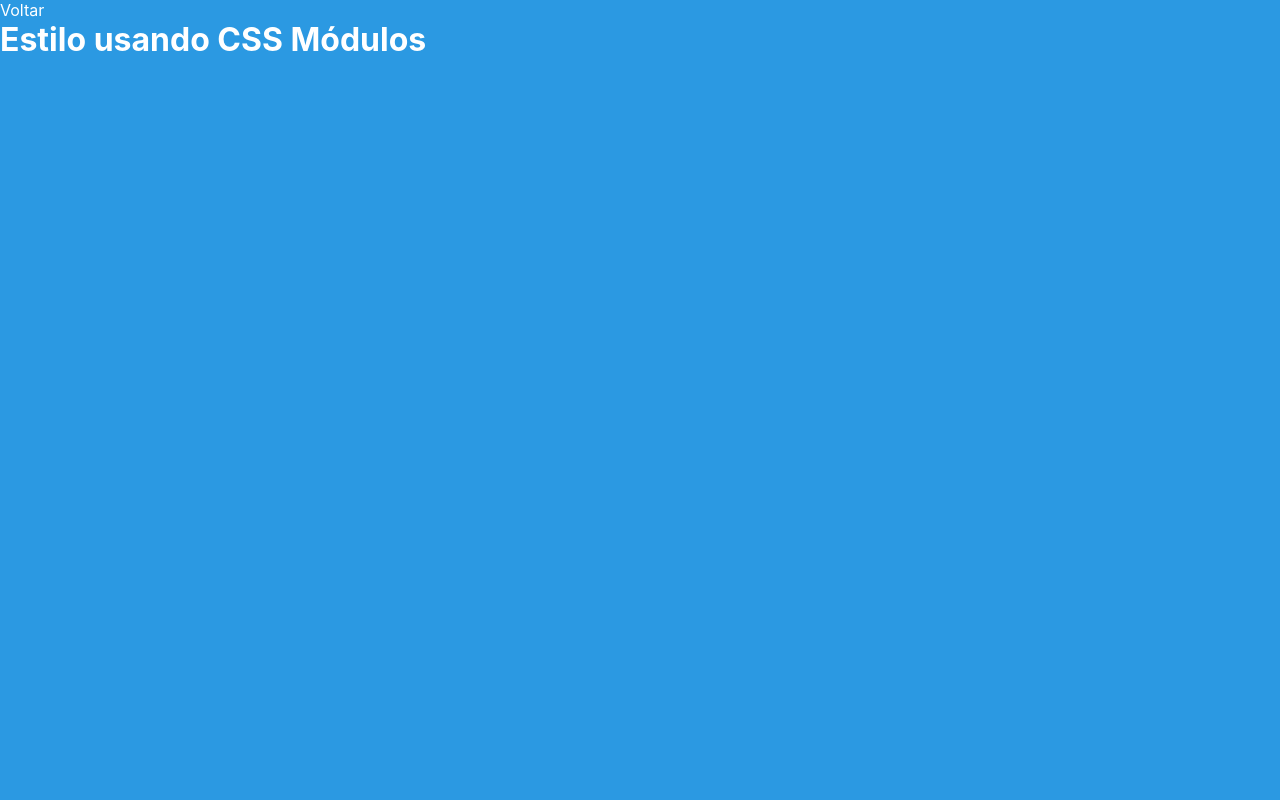
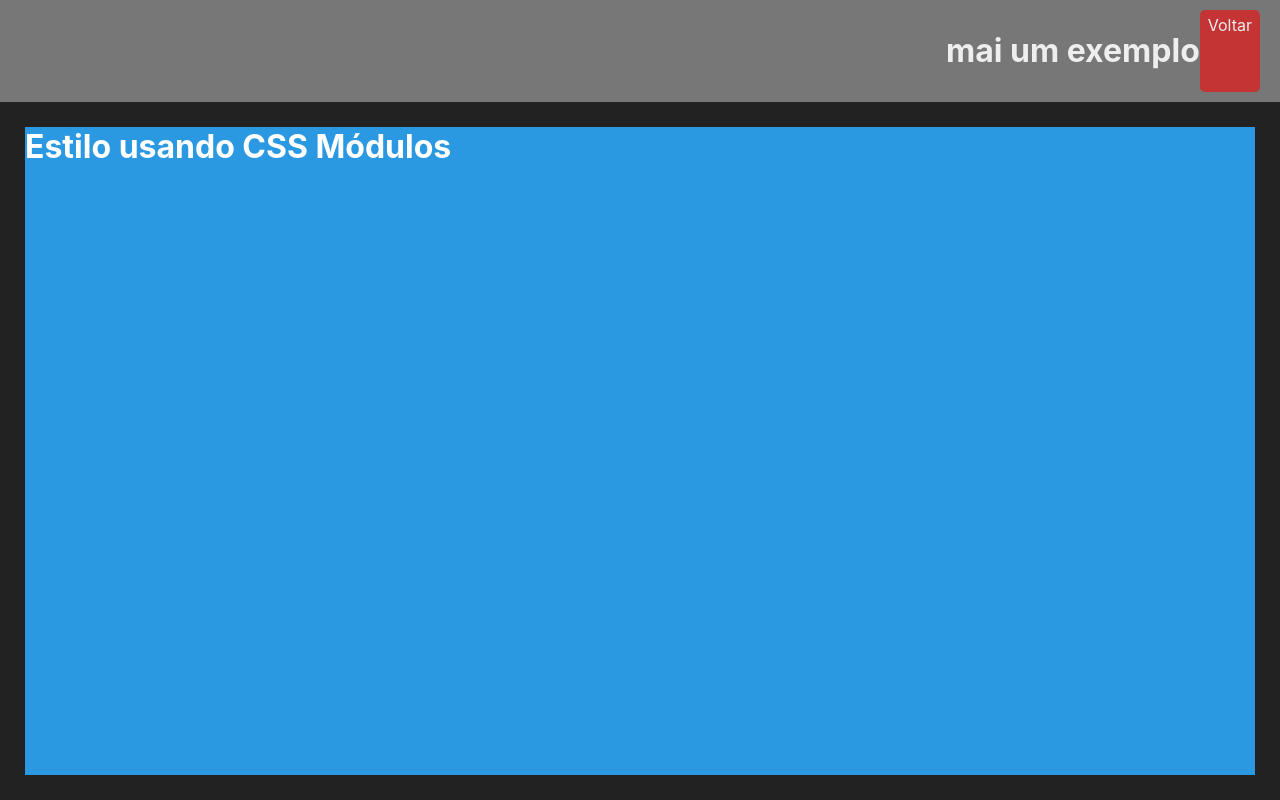
Before and after one commit to eduardo7321/nextjs-studies, a Next.js app: page /estiloso in a window 1280 px wide. Built offline with nearby package versions, Linux system fonts and the light colour scheme.

Commit message:
aula 438 - 12:25 minutos

```diff
--- /dev/null
+++ b/src/components/Layout.jsx
@@ -0,0 +1,18 @@
+import Link from "next/link"
+import styles from '../styles/Layout.module.css'
+
+export default function Layout(props) {
+    return (
+        <div className={styles.layout}>
+            <div className={styles.cabecalho}>
+                <h1>{props.titulo ?? "mai um exemplo"}</h1>
+                <Link href="/">Voltar</Link>
+            </div>
+            <div className={styles.conteudo}>
+                {props.children}
+            </div>
+
+
+        </div>
+    )
+}
--- a/src/pages/estiloso.jsx
+++ b/src/pages/estiloso.jsx
@@ -1,14 +1,13 @@
 import styles from '../styles/Estiloso.module.css'
 import Link from 'next/link'
+import Layout from '../components/Layout'
 
 export default function Estiloso() {
     return (
+        <Layout>
         <div className={styles.roxo}>
-
-            <Link href="/">
-                Voltar
-                </Link>
             <h1>Estilo usando CSS Módulos</h1>
         </div>
+        </Layout>
     )
 }
--- a/src/styles/Estiloso.module.css
+++ b/src/styles/Estiloso.module.css
@@ -1,5 +1,5 @@
 .roxo {
-  height: 100vh;
+  height: 100%;
   background-color: rgb(43, 153, 226);
   color: #fff;
 }
--- /dev/null
+++ b/src/styles/Layout.module.css
@@ -0,0 +1,23 @@
+.layout {
+  height: 100vh;
+  display: flex;
+  flex-direction: column;
+}
+
+.cabecalho {
+  display: flex;
+  justify-content: flex-end;
+  padding: 10px 20px;
+  background-color: #777;
+}
+
+.cabecalho a {
+  background-color: rgb(196, 52, 52);
+  padding: 5px 8px;
+  border-radius: 5px;
+}
+
+.conteudo {
+  padding: 25px;
+  height: 100%;
+}
```
